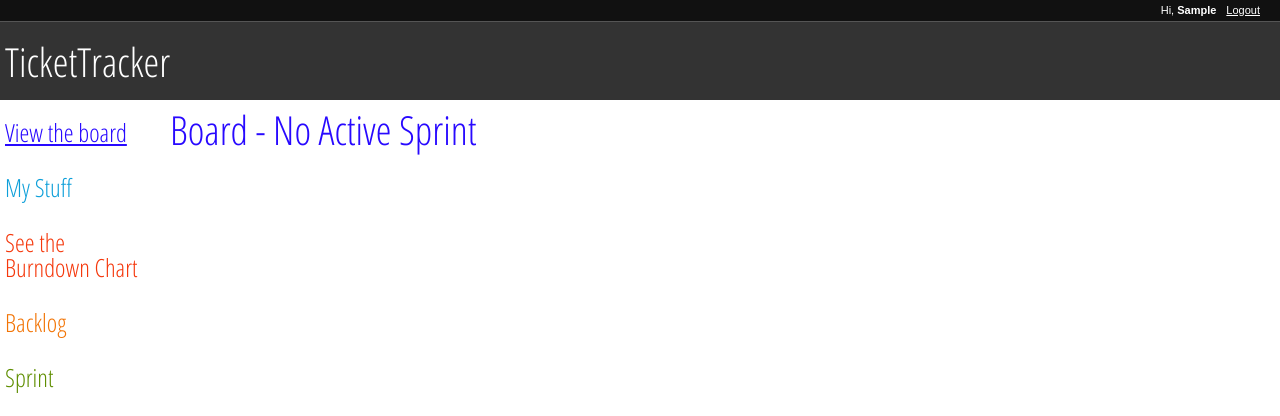
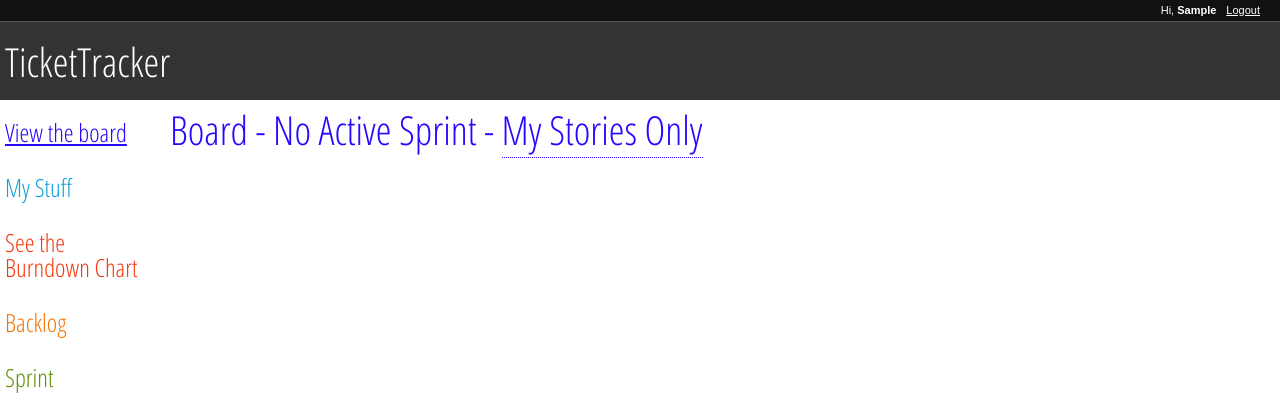
Before and after one commit to Pancho/TicketTracker, a Django app: page /board/ in a window 1280 px wide. Shown: the top 416 px of the page. Run offline with Django 3.2, Linux system fonts and the light colour scheme; the visitor is signed in with stand-in values (Sample User, id 1); data that the repository does not hold is empty; parts of the project's set-up code (start-up, migrations or seed data) failed here and were passed over; some libraries are stand-ins or nearby versions.

Commit message:
#tt - implemented my stories view on the board - fixed the bug with the task state display in my stuff view

```diff
--- a/web/templates/blocks/my_stuff_story_tasks.html
+++ b/web/templates/blocks/my_stuff_story_tasks.html
@@ -1,7 +1,7 @@
 {% load story_tags %}{% load user_tags %}<ul class="tt-board-story-tasks">{% for task in selected_story.task_set.all %}
 					<li>
 						<h5>{% if task.state == 'TO_CLOSED' %}<del>{{ task.description }} ({{ task.score }}) - {{ task.owner.first_name }} {{ task.owner.last_name|name_initial }}.</del>{% else %}{{ task.description }} ({{ task.score }}) - {{ task.owner.first_name }} {{ task.owner.last_name|name_initial }}.{% endif %}</h5>
-						<ol>{% if task.state == 'TO_WAITING' %}
+						<ol>{% if not task.state or task.state == 'TO_WAITING' %}
 							<li><a href="{% url web.my_stuff_story_task_change_state task.id 'working' %}?return-to={% url web.my_stuff_story_tasks selected_story.id %}">Start Working</a></li>{% endif %}{% if task.state == 'TO_WORKING' %}
 							<li><a href="{% url web.my_stuff_story_task_change_state task.id 'closed' %}?return-to={% url web.my_stuff_story_tasks selected_story.id %}">Mark as Finished</a></li>{% endif %}{% if task.state == 'TO_CLOSED' %}
 							<li><a href="{% url web.my_stuff_story_task_change_state task.id 'waiting' %}?return-to={% url web.my_stuff_story_tasks selected_story.id %}">Reopen</a></li>{% endif %}
--- a/web/templates/pages/board.html
+++ b/web/templates/pages/board.html
@@ -1,5 +1,5 @@
 {% extends 'skeleton.html' %}{% block title %}TicketTracker - Board{% endblock title %}
 {% block main %}<div id="tt-board">
-				<h2 class="tt-board">Board{% if not current_sprint %} - No Active Sprint{% else %} for Sprint {{ current_sprint.sprint_number }}, named: {{ current_sprint.name }}{% endif %}</h2>{% if current_sprint %}
+				<h2 class="tt-board">Board{% if not current_sprint %} - No Active Sprint{% else %} for Sprint {{ current_sprint.sprint_number }}, named: {{ current_sprint.name }}{% endif %}{% if mine_only %} - <a href="{% url web.board %}">Show All Stories</a>{% else %} - <a href="{% url web.board_mine_only %}">My Stories Only</a>{% endif %}</h2>{% if current_sprint %}
 				{% include 'blocks/board_columns.html' %}{% endif %}
 			</div>{% endblock main %}
--- a/web/urls.py
+++ b/web/urls.py
@@ -15,7 +15,7 @@ urlpatterns = patterns('web.views',
 
     # Board
     url(r'^board/$', 'board', name='web.board'),
-    url(r'^board/my-stories/$', 'board', {'mine_only': True}, name='web.board'),
+    url(r'^board/my-stories/$', 'board', {'mine_only': True}, name='web.board_mine_only'),
     url(r'^board/story/(?P<id>\d+)/next$', 'board_story_next', name='web.board_story_next'),
     url(r'^board/story/(?P<id>\d+)/previous$', 'board_story_previous', name='web.board_story_previous'),
     url(r'^board/story/move/(?P<id>\d+)/(?P<to_column>[-\w]+)/$', 'board_story_move', name='web.board_story_move'),
--- a/web/views.py
+++ b/web/views.py
@@ -75,13 +75,17 @@ def board(request, mine_only=False):
 		board = None
 		first_column_tag = None
 		board_columns = None
+
+	if mine_only:
+		for column in board_columns:
+			column.set_active_user(request.user)
 	ctx = {
 		'sidebar_selected': 'board',
 		'current_sprint': current_sprint,
 		'board': board,
 		'board_columns': board_columns,
 		'first_column_tag': first_column_tag,
-		'only_user': request.user if mine_only else None,
+		'mine_only': mine_only,
 	}
 
 	return render_to_response('pages/board.html', ctx, RequestContext(request))
```
Also changed, not shown: web/models.py (+10 -1 lines).
